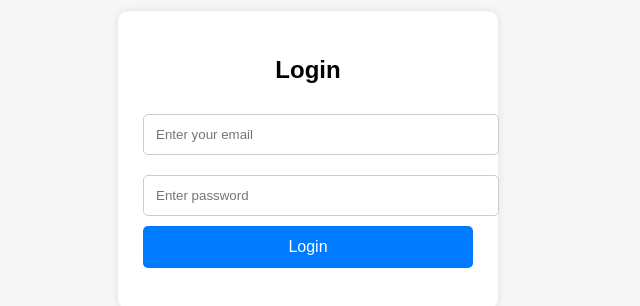
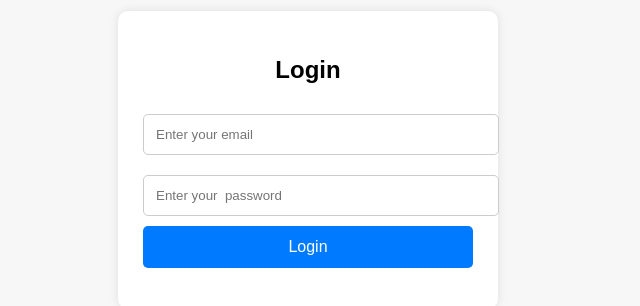
Before and after one commit to leelashankarthota/dbfirebase, a plain HTML site: page index.html in a window 1280 px wide. Shown: the part 248-554 px from the top of the page, 332-972 px from the left. Drawn offline with Linux system fonts and the light colour scheme.

Commit message:
your password

```diff
--- a/index.html
+++ b/index.html
@@ -58,7 +58,7 @@
     <h2>Login</h2>
 
     <input type="email" id="email" placeholder="Enter your email" required>
-    <input type="password" id="password" placeholder="Enter password" required>
+    <input type="password" id="password" placeholder="Enter your  password" required>
 
     <button onclick="login()">Login</button>
 
```
